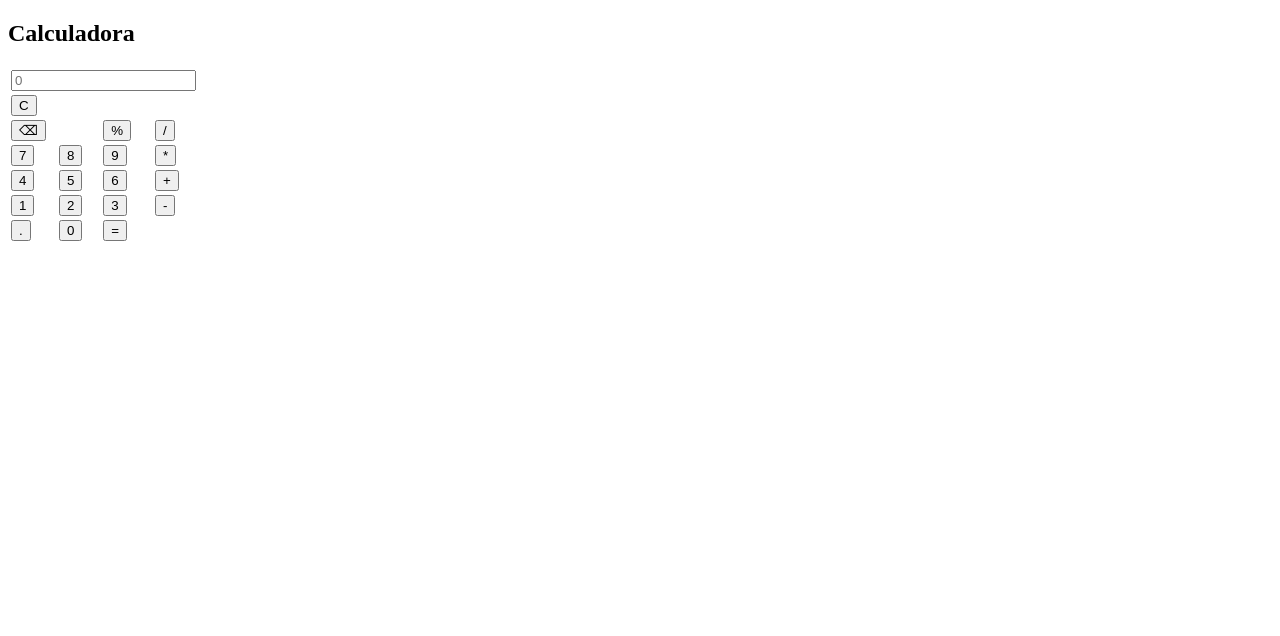
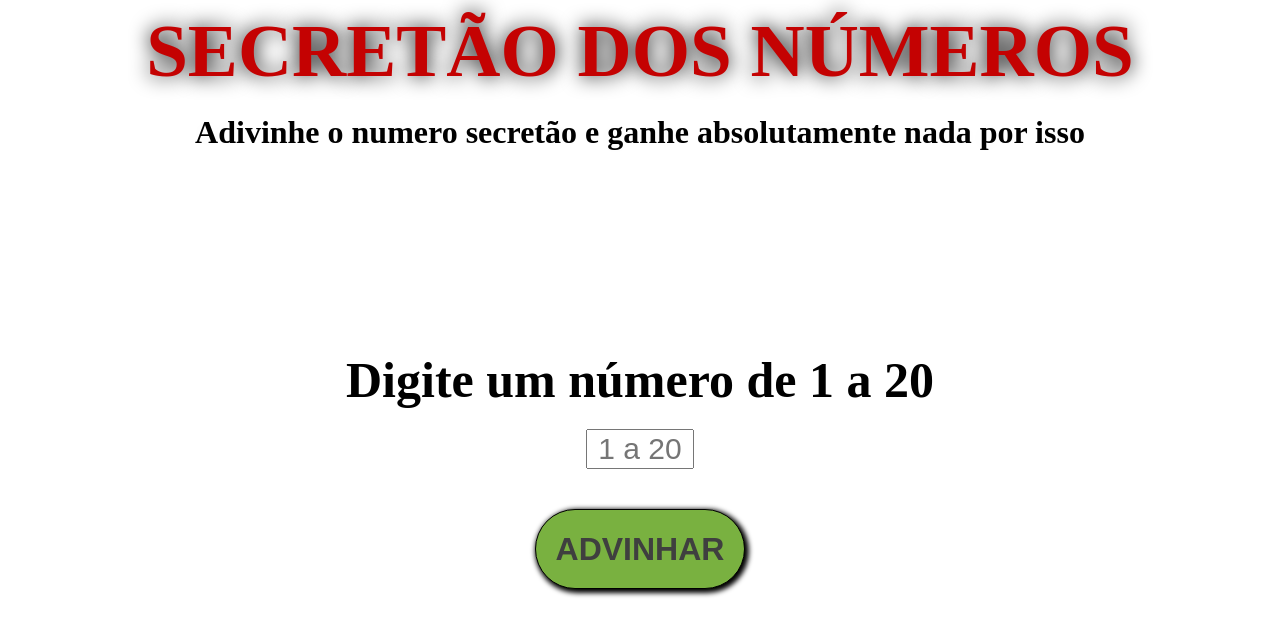
Before and after one commit to JeanBrune/jogo_numero_secret-o, a plain HTML site: page index.html in a window 1280 px wide. Drawn offline with Linux system fonts and the light colour scheme.

Commit message:
Update index.html

```diff
--- a/index.html
+++ b/index.html
@@ -1,67 +1,36 @@
 <!DOCTYPE html>
-<html lang="pt-BR">
+<html lang="en">
+<head>
+    <meta charset="UTF-8">
+    <meta http-equiv="X-UA-Compatible" content="IE=edge">
+    <meta name="viewport" content="width=device-width, initial-scale=1.0">
+    <title>Secret number guesser</title>
+    <link rel="stylesheet" href="css/numero_secreto.css">
+</head>
+<body>
+    <h1>Secretão dos Números</h1>
+    <p>Adivinhe o numero secretão e ganhe absolutamente nada por isso</p>
 
-<head>
-  <meta charset="UTF-8">
-  <meta name="viewport" content="width=device-width, initial-scale=1.0">
-  <meta http-equiv="X-UA-Compatible" content="ie=edge">
-  <title>Modelo</title>
-  <link rel="stylesheet" href="./assets/css/style.css">
-</head>
-
-<body>
-
-  <section class="container">
-    <h1>Calculadora</h1>
-
-      <table class="calculadora">
-        <tr>
-          <td colspan="4"><input type="number" class="display" placeholder=0 maxlength="10" ></td>
-        </tr>
+    <section class="principal">
+        <div id="area_advinhar">
+            <label for="numero_inserido">Digite um número de 1 a 20</label>
+            <br>
+            <input type="number" name="numero_inserido" id="numero_input" placeholder="1 a 20" min="1" max="20" oninput="converter_algarismo()" onclick="apagar(this.id)" required>
+            <br>
+            <input type="submit" onclick="adivinhar()" value="advinhar">
+        </div>
+        <div class="esconder" id="area_reiniciar">
+            <label for="reiniciar_jogo">Clique para reiniciar o jogo ou feche a pagina para sair</label>
+            <input type="submit" onclick="reiniciar()" value="Reiniciar Jogo">
+        </div>
+    </section>
+    <section class="saida">
+        <img class="esconder" id="errou" src="img/faustão_errou.jpg" alt="errou!">
+        <img class="esconder" id="acertou" src="img/sherock holmes.jpg" alt="acertou">
+        <p id="resposta"></p>
+    </section>
 
 
-          <tr>
-            <td><button class="btn btn-clear clear" onclick="limpar()">C</button></td>
-          </tr>
-
-        <tr>
-          <td colspan="2"><button class="btn btn-op backspace">⌫</button></td>
-            <td class="a"><button class="btn btn-op">%</button></td>
-            <td class="a"><button class="btn btn-op">/</button></td>
-        </tr>
-
-        <tr>
-          <td><button class="btn btn-num">7</button></td>
-          <td><button class="btn btn-num">8</button></td>
-          <td><button class="btn btn-num">9</button></td>
-          <td><button class="btn btn-op">*</button></td>
-        </tr>
-
-        <tr>
-          <td><button class="btn btn-num">4</button></td>
-          <td><button class="btn btn-num">5</button></td>
-          <td><button class="btn btn-num">6</button></td>
-          <td><button class="btn btn-op">+</button></td>
-        </tr>
-
-        <tr>
-          <td><button class="btn btn-num">1</button></td>
-          <td><button class="btn btn-num">2</button></td>
-          <td><button class="btn btn-num">3</button></td>
-          <td><button class="btn btn-op">-</button></td>
-        </tr>
-
-        <tr>
-          <td><button class="btn btn-decimal" onclick="decimal()">.</button></td>
-          <td><button class="btn btn-num">0</button></td>
-          <td colspan="2"><button class="btn btn-calcular igual" onclick="calcular()">=</button></td>
-        </tr>
-      </table>
-
-
-  </section>
-
-  <script src="./assets/js/calculadora.js"></script>
+    <script src="js/numero_secreto.js"></script>
 </body>
-
 </html>
```
